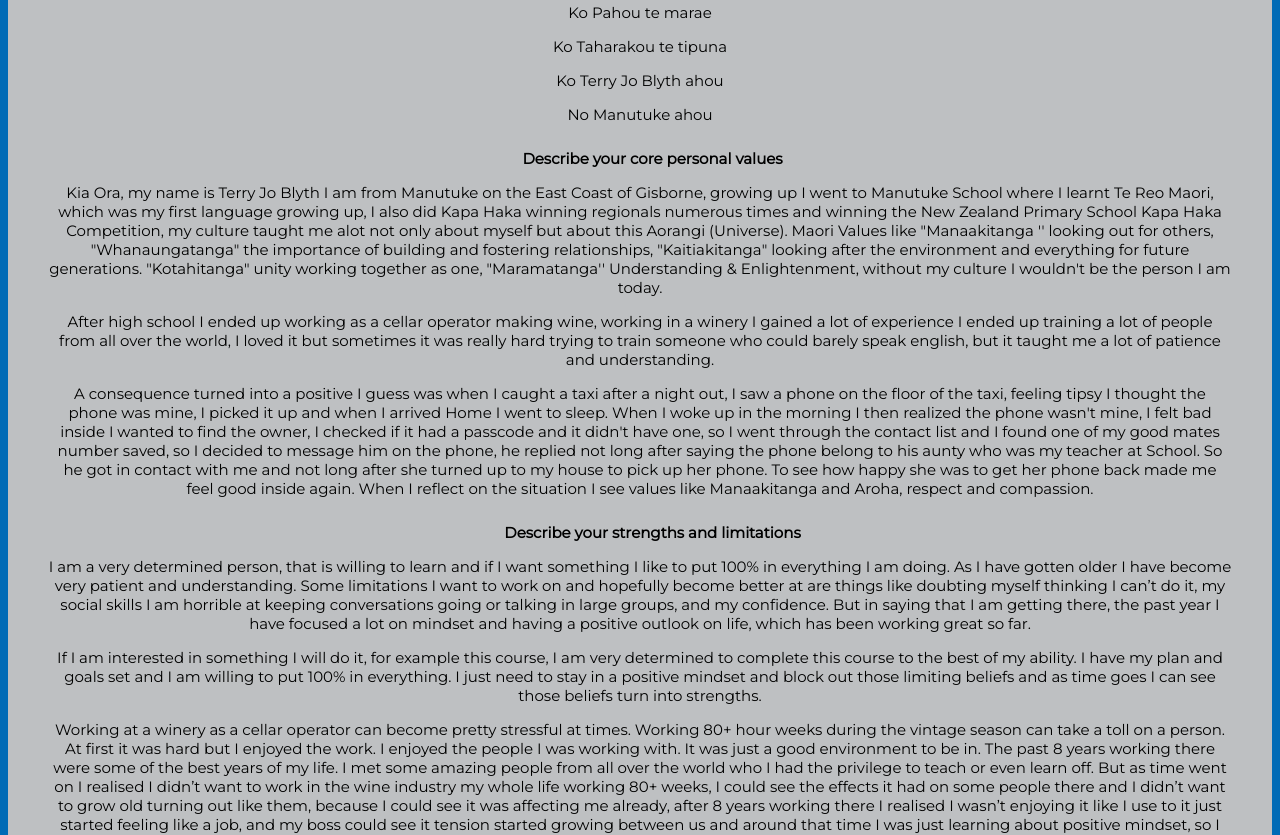
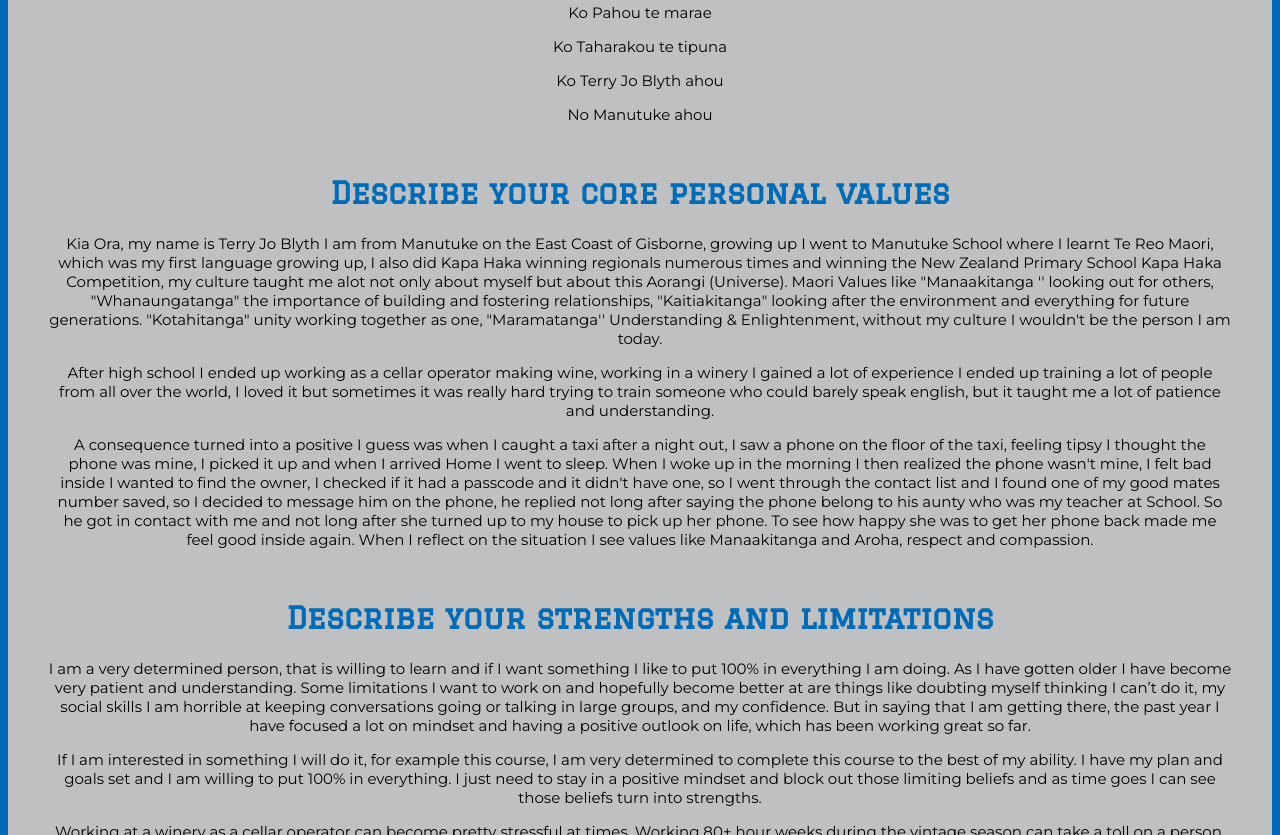
Before and after one commit to terryjo-blyth/Terry-Blyth.gihub.io, a plain HTML site: page blog/identity-values.html in a window 1280 px wide. Shown: the part 429-1264 px from the top of the page. Drawn offline with Linux system fonts and the light colour scheme; a web font is replaced by a local one.

Commit message:
update idetity page

```diff
--- a/blog/identity-values.html
+++ b/blog/identity-values.html
@@ -30,7 +30,7 @@
       <p class="paragraph">Ko Terry Jo Blyth ahou</p>
       <p class="paragraph">No Manutuke ahou</p>
 
-      <h2 class="question1">Describe your core personal values</h2>
+      <h2 class="title">Describe your core personal values</h2>
 <p class="paragraph">Kia Ora, my name is Terry Jo Blyth I am from Manutuke on the East Coast of Gisborne,
 growing up I went to Manutuke School where I learnt Te Reo Maori, which was my first language growing up,
 I also did Kapa Haka winning regionals numerous times and winning the New Zealand Primary School Kapa Haka
@@ -55,7 +55,7 @@ with me and not long after she turned up to my house to pick up her phone. To se
 phone back made me feel good inside again. When I reflect on the situation I see values like Manaakitanga and
 Aroha, respect and compassion.</p>
 
-<h2 class="question1">Describe your strengths and limitations</h2>
+<h2 class="title">Describe your strengths and limitations</h2>
 
 <p class="paragraph">I am a very determined person, that is willing to learn and if I want something I like to
 put 100% in everything I am doing. As I have gotten older I have become very patient and understanding. Some
```
